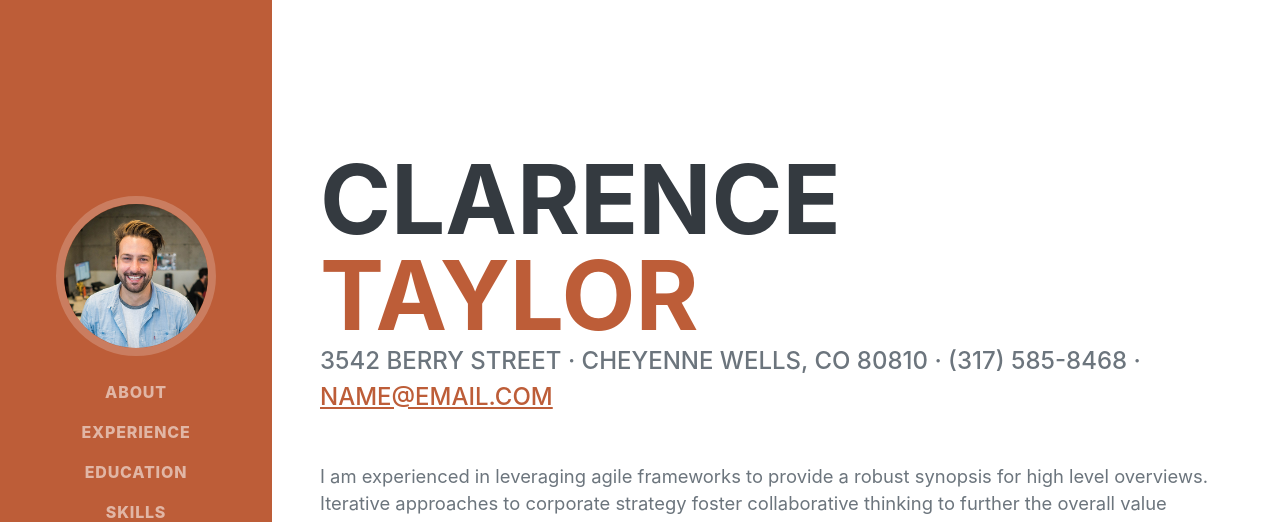
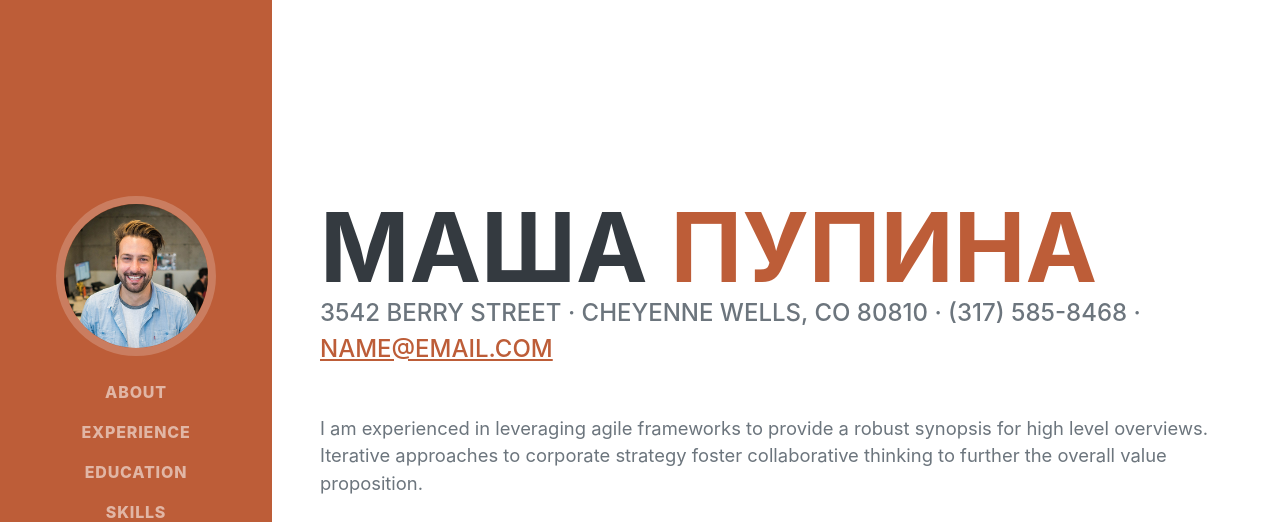
Before and after one commit to sayanscp35/resume, a plain HTML site: page index.html in a window 1280 px wide. Shown: the top 522 px of the page. Drawn offline with nearby package versions, Linux system fonts and the light colour scheme; a web font is replaced by a local one.

Commit message:
Update index.html

```diff
--- a/index.html
+++ b/index.html
@@ -40,8 +40,8 @@
             <section class="resume-section" id="about">
                 <div class="resume-section-content">
                     <h1 class="mb-0">
-                        Clarence
-                        <span class="text-primary">Taylor</span>
+                        маша
+                        <span class="text-primary">пупина</span>
                     </h1>
                     <div class="subheading mb-5">
                         3542 Berry Street · Cheyenne Wells, CO 80810 · (317) 585-8468 ·
```
